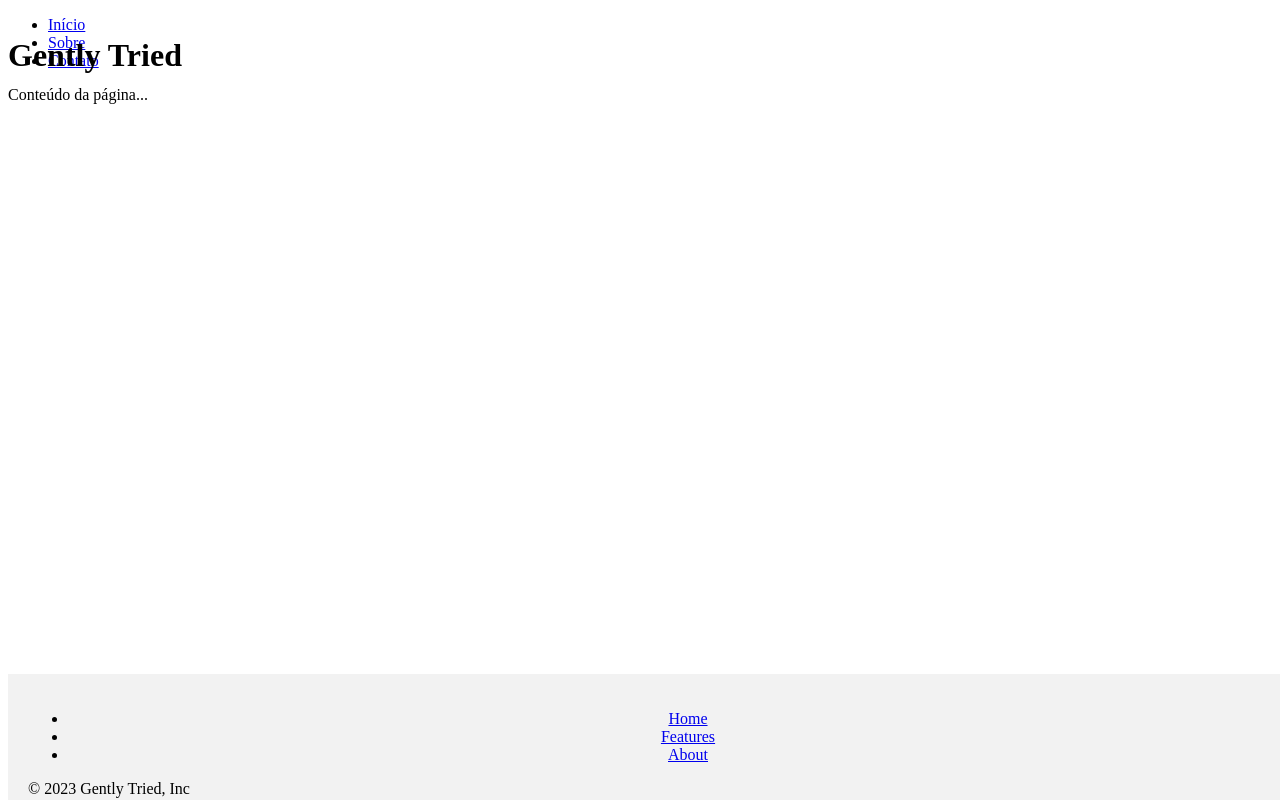
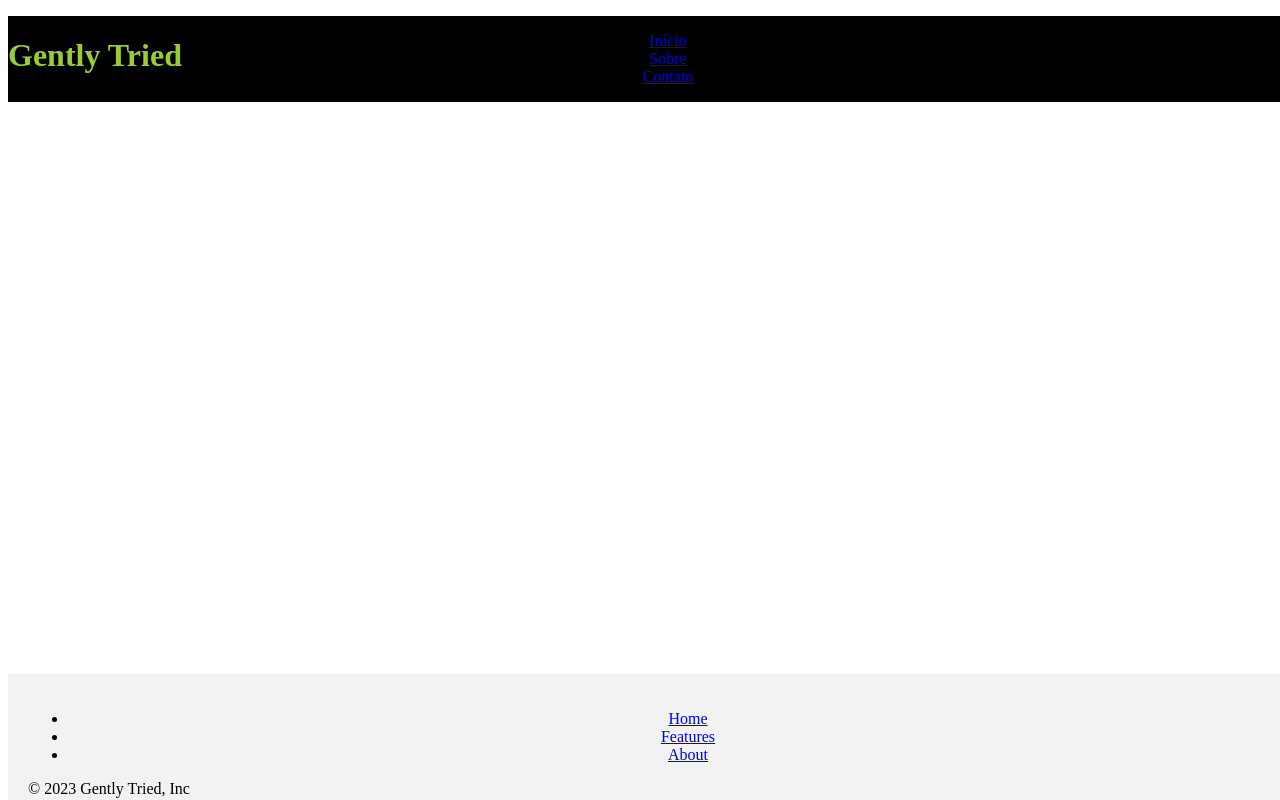
Before and after one commit to TekoKnife/TekoKnife.github.io, a plain HTML site: page index.html in a window 1280 px wide. Drawn offline with Linux system fonts and the light colour scheme.

Commit message:
Update style.css

```diff
--- a/CSS/style.css
+++ b/CSS/style.css
@@ -1,5 +1,13 @@
+header{
+  background-color: black;
+  text-align: center;
+  position: fixed;
+  width: 100%;
+}
+
 h1{
   text-align: center;
+  color: yellowgreen;
   position: fixed;
 }
 
```
